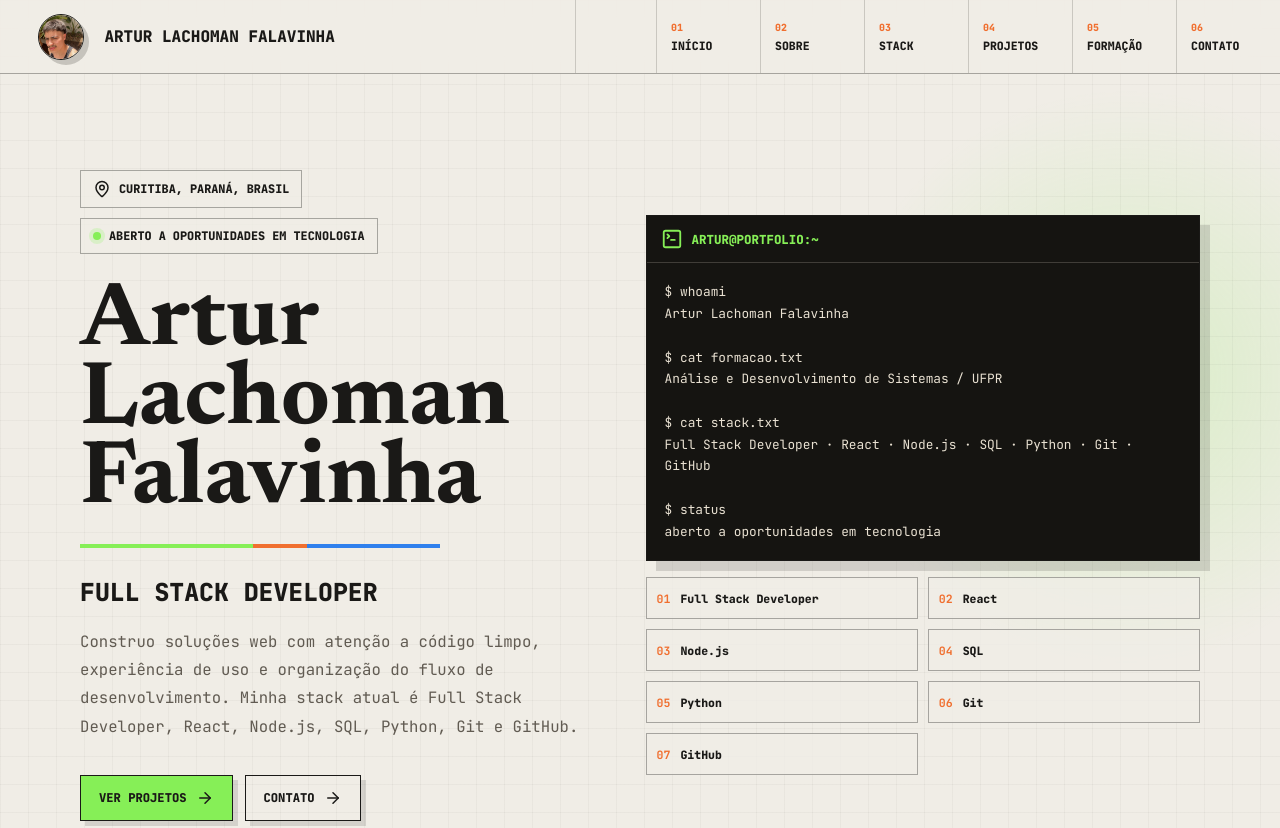
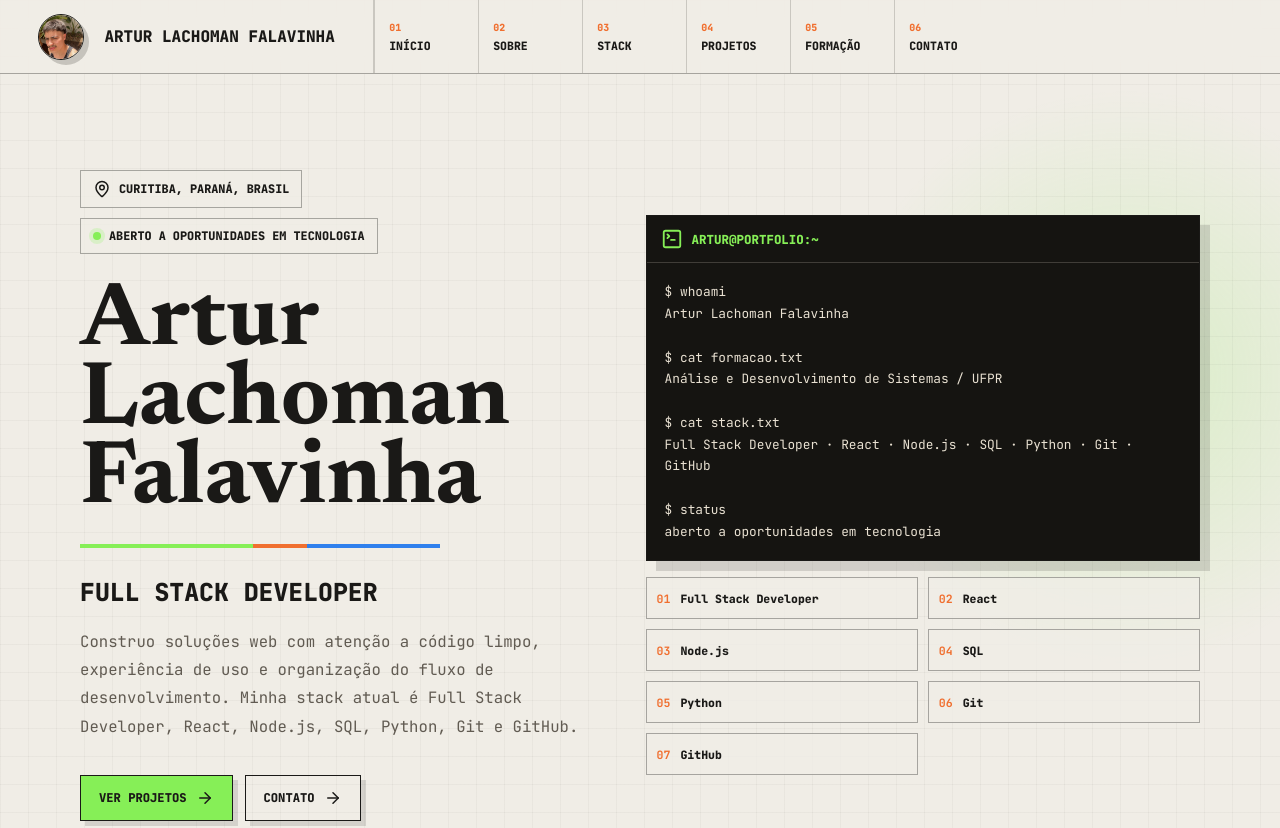
Before and after one commit to Artur-Falavinha/projeto_individual_curriculo_online, a React (Vite) app: page / in a window 1280 px wide. Shown: the top 828 px of the page. Built offline with nearby package versions, Linux system fonts and the light colour scheme.

Commit message:
fix: remover espaco vazio do cabecalho

```diff
--- a/src/styles.css
+++ b/src/styles.css
@@ -65,9 +65,9 @@ a:focus-visible {
   position: sticky;
   top: 0;
   z-index: 20;
-  display: grid;
-  grid-template-columns: minmax(240px, 0.9fr) minmax(0, 1.1fr);
+  display: flex;
   align-items: stretch;
+  justify-content: flex-start;
   min-height: 74px;
   border-bottom: 1px solid var(--cor-linha-forte);
   background: rgba(240, 237, 230, 0.86);
@@ -80,6 +80,7 @@ a:focus-visible {
   grid-template-areas: "foto nome";
   align-items: center;
   column-gap: 14px;
+  flex: 0 0 auto;
   padding: 12px clamp(18px, 3vw, 42px);
   border-right: 1px solid var(--cor-linha);
   text-decoration: none;
@@ -108,6 +109,7 @@ a:focus-visible {
 .navegacao {
   display: flex;
   align-items: stretch;
+  flex: 0 0 auto;
   justify-content: flex-end;
 }
 
@@ -671,7 +673,7 @@ a:focus-visible {
 @media (max-width: 1040px) {
   .cabecalho {
     position: static;
-    grid-template-columns: 1fr;
+    flex-direction: column;
   }
 
   .marca {
```
